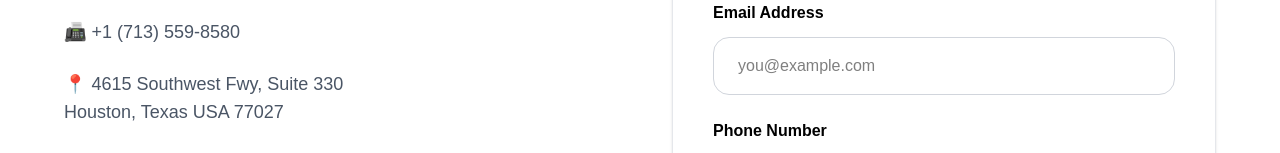
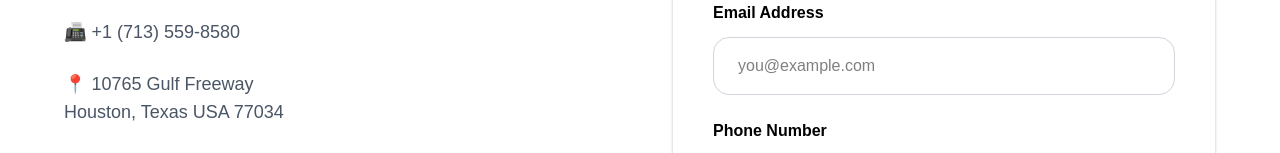
Before and after one commit to akashsandhuo-cmyk/Riz-Energy, a Next.js app: page /contact in a window 1280 px wide. Shown: the part 647-800 px from the top of the page. Built offline with nearby package versions, Linux system fonts and the light colour scheme; no server answers.

Commit message:
Update page.js
Address update

```diff
--- a/app/contact/page.js
+++ b/app/contact/page.js
@@ -91,9 +91,9 @@ export default function ContactPage() {
               </p>
 
               <p>
-                📍 4615 Southwest Fwy, Suite 330
+                📍 10765 Gulf Freeway
                 <br />
-                Houston, Texas USA 77027
+                Houston, Texas USA 77034
               </p>
 
             </div>
```
